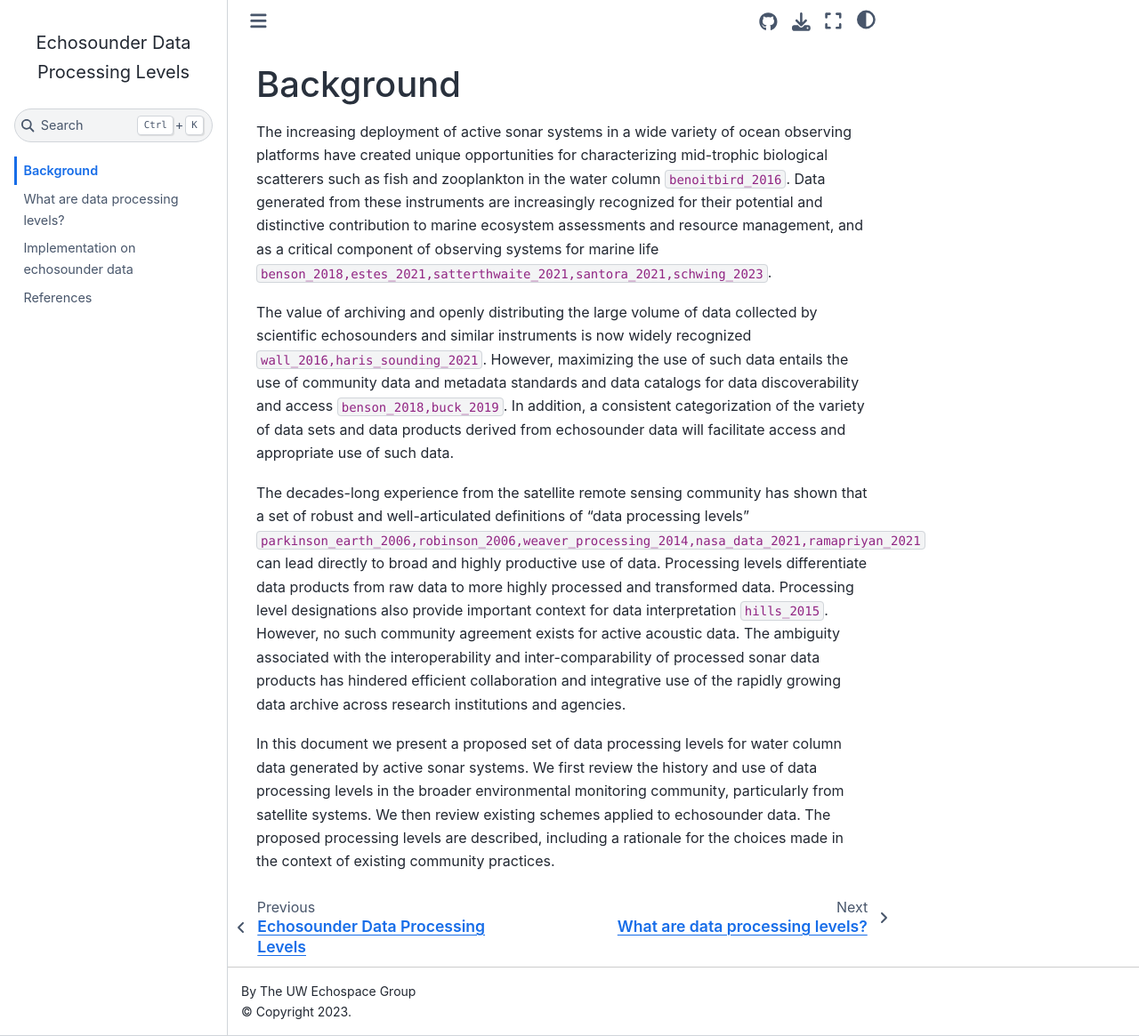
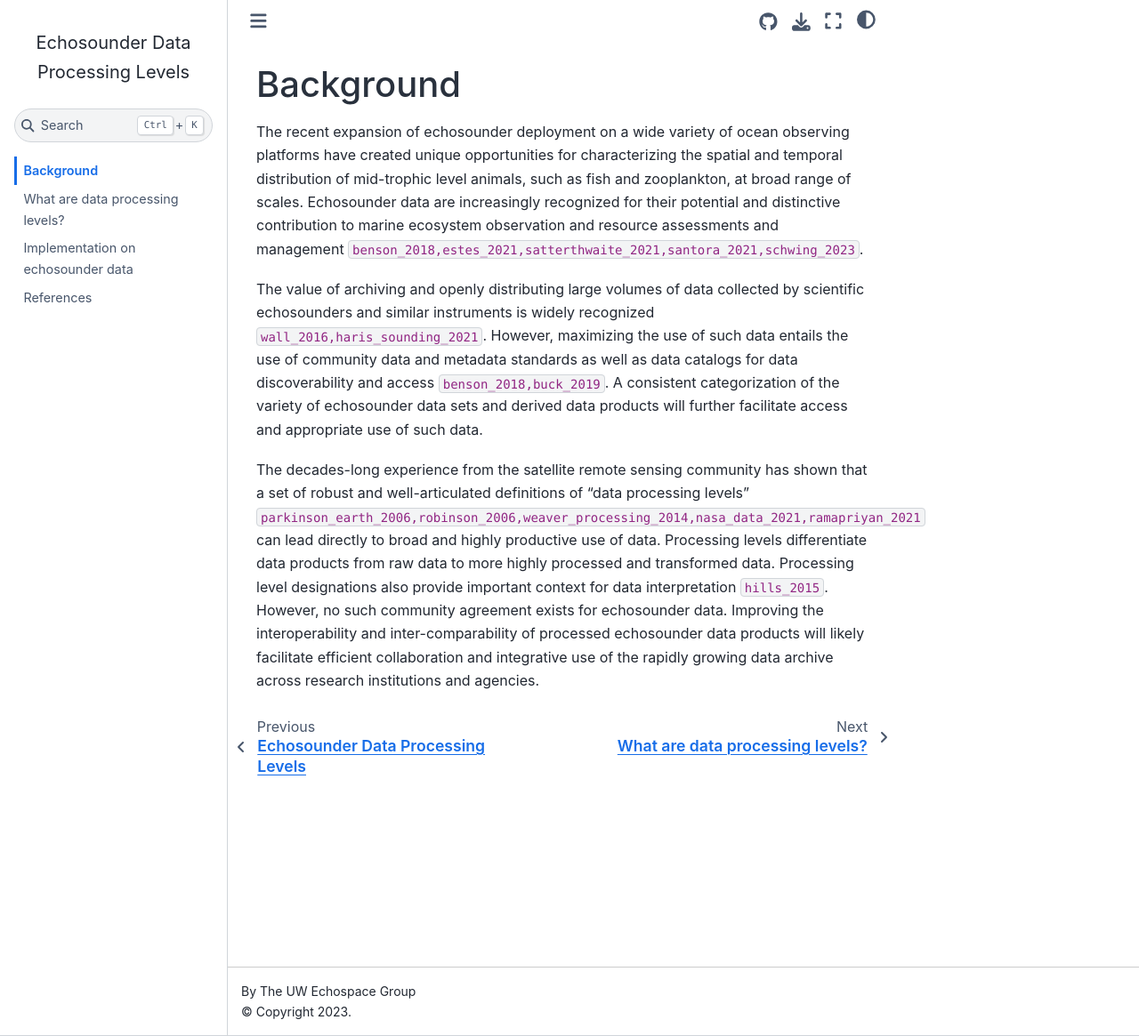
Before and after one commit to OSOceanAcoustics/echolevels, a Jupyter Book: the page built from docs/source/background.md, in a window 1280 px wide and 1165 px high. Shown: the whole window at 89% size. Built offline with Jupyter Book 1.0.4 settings and Sphinx 7.4.7 and the Sphinx Book theme 1.1.4, drawn with Linux system fonts in a browser that asks for light colours; cross-references to code outside the pages are shown as plain code.

Commit message:
review background and index pages

```diff
--- a/docs/source/background.md
+++ b/docs/source/background.md
@@ -1,9 +1,9 @@
 # Background
 
-The increasing deployment of active sonar systems in a wide variety of ocean observing platforms have created unique opportunities for characterizing mid-trophic biological scatterers such as fish and zooplankton in the water column {cite}`benoitbird_2016`. Data generated from these instruments are increasingly recognized for their potential and distinctive contribution to marine ecosystem assessments and resource management, and as a critical component of observing systems for marine life {cite}`benson_2018,estes_2021,satterthwaite_2021,santora_2021,schwing_2023`.
+The recent expansion of echosounder deployment on a wide variety of ocean observing platforms have created unique opportunities for characterizing the spatial and temporal distribution of mid-trophic level animals, such as fish and zooplankton, at broad range of scales. Echosounder data are increasingly recognized for their potential and distinctive contribution to marine ecosystem observation and resource assessments and management {cite}`benson_2018,estes_2021,satterthwaite_2021,santora_2021,schwing_2023`.
 
-The value of archiving and openly distributing the large volume of data collected by scientific echosounders and similar instruments is now widely recognized {cite}`wall_2016,haris_sounding_2021`. However, maximizing the use of such data entails the use of community data and metadata standards and data catalogs for data discoverability and access {cite}`benson_2018,buck_2019`. In addition, a consistent categorization of the variety of data sets and data products derived from echosounder data will facilitate access and appropriate use of such data.
+The value of archiving and openly distributing large volumes of data collected by scientific echosounders and similar instruments is widely recognized {cite}`wall_2016,haris_sounding_2021`. However, maximizing the use of such data entails the use of community data and metadata standards as well as data catalogs for data discoverability and access {cite}`benson_2018,buck_2019`. A consistent categorization of the variety of echosounder data sets and derived data products will further facilitate access and appropriate use of such data.
 
-The decades-long experience from the satellite remote sensing community has shown that a set of robust and well-articulated definitions of "data processing levels" {cite}`parkinson_earth_2006,robinson_2006,weaver_processing_2014,nasa_data_2021,ramapriyan_2021` can lead directly to broad and highly productive use of data. Processing levels differentiate data products from raw data to more highly processed and transformed data. Processing level designations also provide important context for data interpretation {cite}`hills_2015`. However, no such community agreement exists for active acoustic data. The ambiguity associated with the interoperability and inter-comparability of processed sonar data products has hindered efficient collaboration and integrative use of the rapidly growing data archive across research institutions and agencies.
+The decades-long experience from the satellite remote sensing community has shown that a set of robust and well-articulated definitions of "data processing levels" {cite}`parkinson_earth_2006,robinson_2006,weaver_processing_2014,nasa_data_2021,ramapriyan_2021` can lead directly to broad and highly productive use of data. Processing levels differentiate data products from raw data to more highly processed and transformed data. Processing level designations also provide important context for data interpretation {cite}`hills_2015`. However, no such community agreement exists for echosounder data. Improving the interoperability and inter-comparability of processed echosounder data products will likely facilitate efficient collaboration and integrative use of the rapidly growing data archive across research institutions and agencies.
 
-In this document we present a proposed set of data processing levels for water column data generated by active sonar systems. We first review the history and use of data processing levels in the broader environmental monitoring community, particularly from satellite systems. We then review existing schemes applied to echosounder data. The proposed processing levels are described, including a rationale for the choices made in the context of existing community practices.
+<!-- In this document we present a proposed set of processing levels from raw echosounder data to derived data products. We first review the history and use of data processing levels in the broader environmental monitoring community, particularly from satellite systems. We then describe existing schemes applied to echosounder data, and present the proposed processing levels with rationale of the choices. -->
```
Also changed, not shown: docs/source/index.md (+2 -2 lines).
